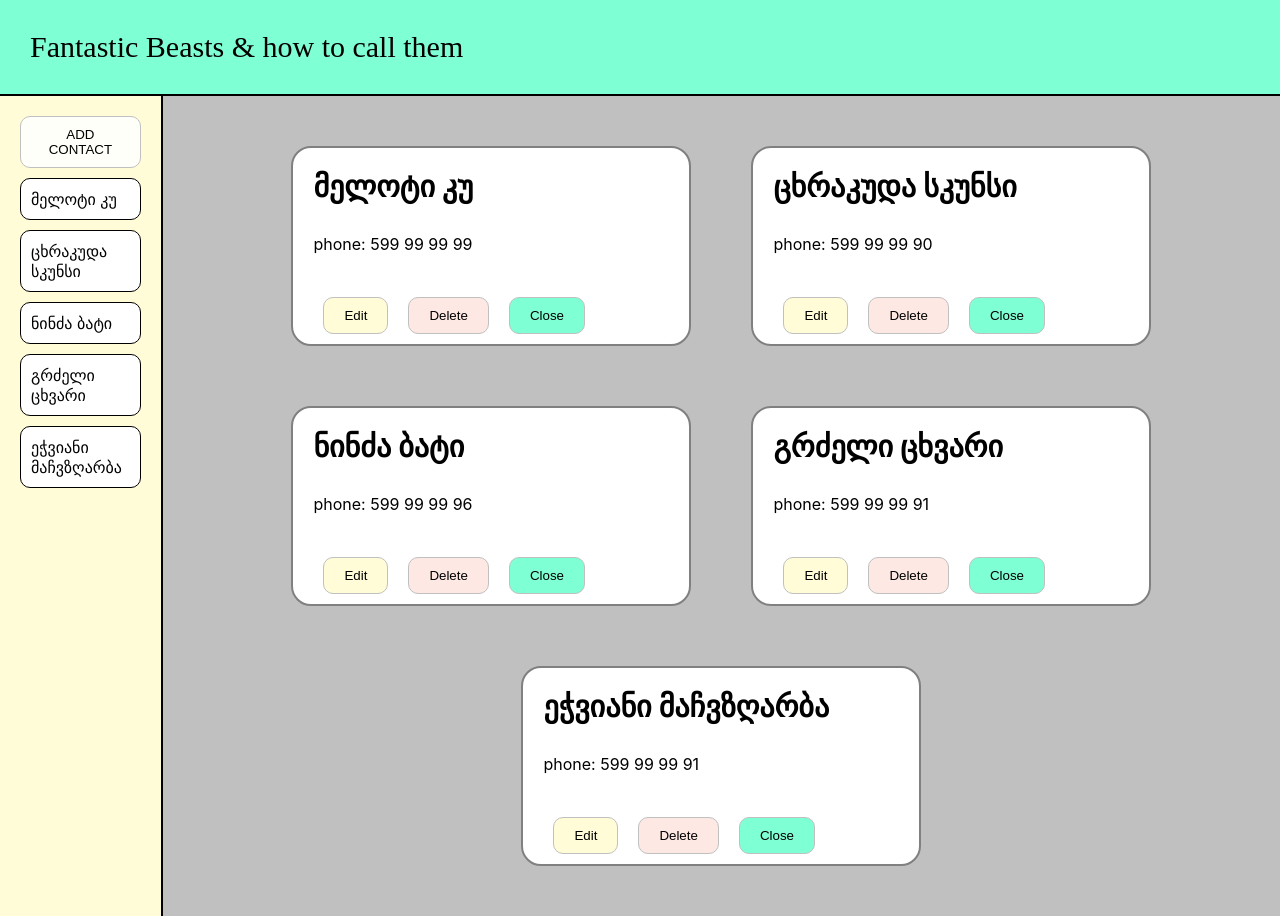
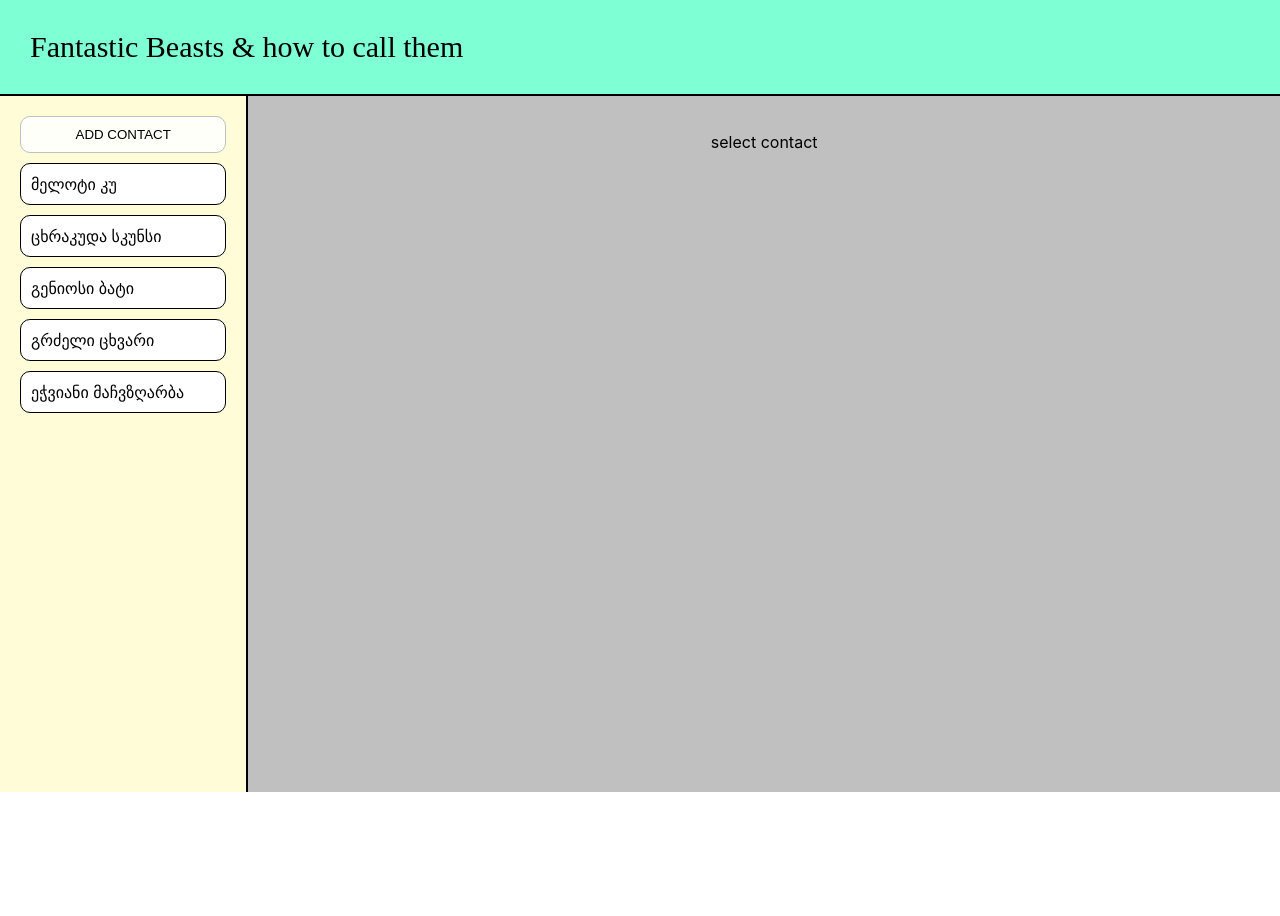
Before and after one commit to BekaBadzagua/interns-presentation-redux, a React (Create React App) app: page / in a window 1280 px wide. After the commit the page ends 800 px from the top, so only its background shows below. Built offline with nearby package versions, Linux system fonts and the light colour scheme.

Commit message:
chore: fix minor issues

```diff
--- a/src/App.css
+++ b/src/App.css
@@ -24,6 +24,7 @@ header span{
     display: flex;
     justify-content: center;
     flex-wrap: wrap;
+    width: 100%;
     box-sizing: border-box;
     background-color: silver;
 }
--- a/src/components/cardsList.js
+++ b/src/components/cardsList.js
@@ -2,13 +2,13 @@ import Card from './UI/card';
 import { connect } from 'react-redux';
 
 function CardsList(props) {
-  const cards = props.contacts ? (
-    props.contacts.map((contact) => (
-      <Card name={contact.name} phone={contact.phone} />
-    ))
-  ) : (
-    <p>select contact</p>
-  );
+  let cards = props.contacts
+    .filter((contact) => contact.onBoard)
+    .map((contact) => (
+      <Card key={contact.name} name={contact.name} phone={contact.phone} />
+    ));
+
+  cards = cards.length ? cards : <p>select contact</p>;
 
   return <div className='cards'>{cards}</div>;
 }
--- a/src/store/reducers/contactsReducer.js
+++ b/src/store/reducers/contactsReducer.js
@@ -16,7 +16,7 @@ const initialState = {
     },
     {
       id: 3,
-      name: 'ნინძა ბატი',
+      name: 'გენიოსი ბატი',
       phone: '599 99 99 96',
       onBoard: false,
     },
```
Also changed, not shown: src/components/UI/modal.js (added).
